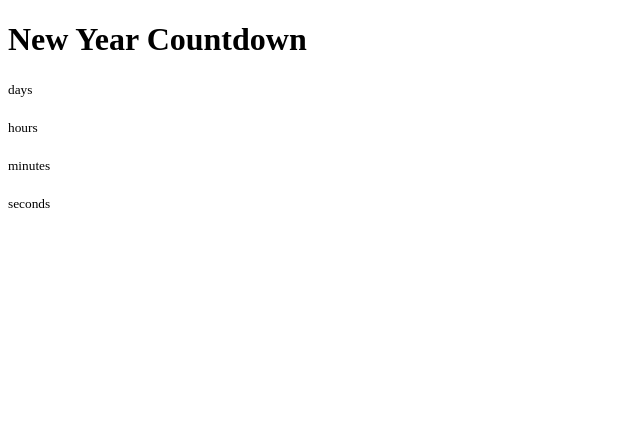
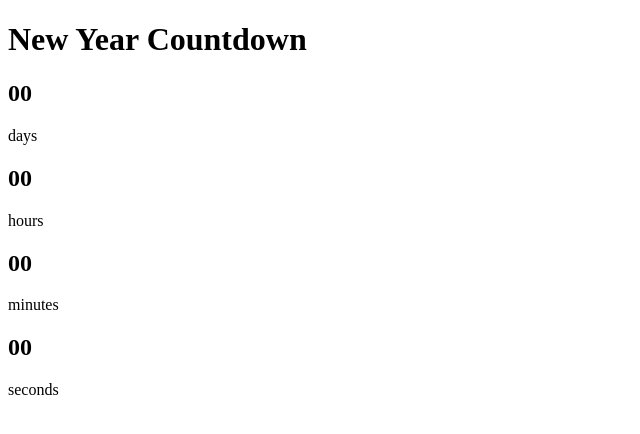
Before and after one commit to Asonance11/New-Year-Countdown, a plain HTML site: page index.html in a window 1280 px wide. Shown: the whole page, without its empty margins (0-640 px from the left). Drawn offline with Linux system fonts and the light colour scheme.

Commit message:
change of tags

```diff
--- a/index.html
+++ b/index.html
@@ -18,23 +18,23 @@
 		<h1>New Year Countdown</h1>
 		<div class="timeContainer">
 			<div class="time">
-				<h2 class="days" id="days"></h2>
-				<small>days</small>
+				<h2 class="days" id="days">00</h2>
+				<p>days</p>
 			</div>
 
 			<div class="time">
-				<h2 class="hours" id="hours"></h2>
-				<small>hours</small>
+				<h2 class="hours" id="hours">00</h2>
+				<p>hours</p>
 			</div>
 
 			<div class="time">
-				<h2 class="minutes" id="minutes"></h2>
-				<small>minutes</small>
+				<h2 class="minutes" id="minutes">00</h2>
+				<p>minutes</p>
 			</div>
 
 			<div class="time">
-				<h2 class="seconds" id="seconds"></h2>
-				<small>seconds</small>
+				<h2 class="seconds" id="seconds">00</h2>
+				<p>seconds</p>
 			</div>
 		</div>
 	</body>
```
